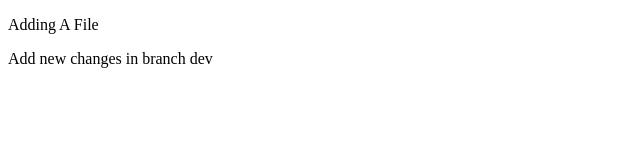
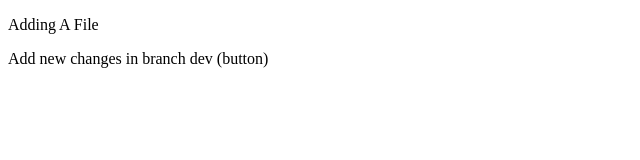
Before and after one commit to ShubhamBorate4395/sampleRepo, a plain HTML site: page index.html in a window 1280 px wide. Shown: the full height of the page, 0-640 px from the left. Drawn offline with Linux system fonts and the light colour scheme.

```diff
--- a/index.html
+++ b/index.html
@@ -7,6 +7,6 @@
   </head>
   <body>
     <p>Adding A File</p>
-    <p>Add new changes in branch dev</p>
+    <p>Add new changes in branch dev (button)</p>
   </body>
 </html>
```
